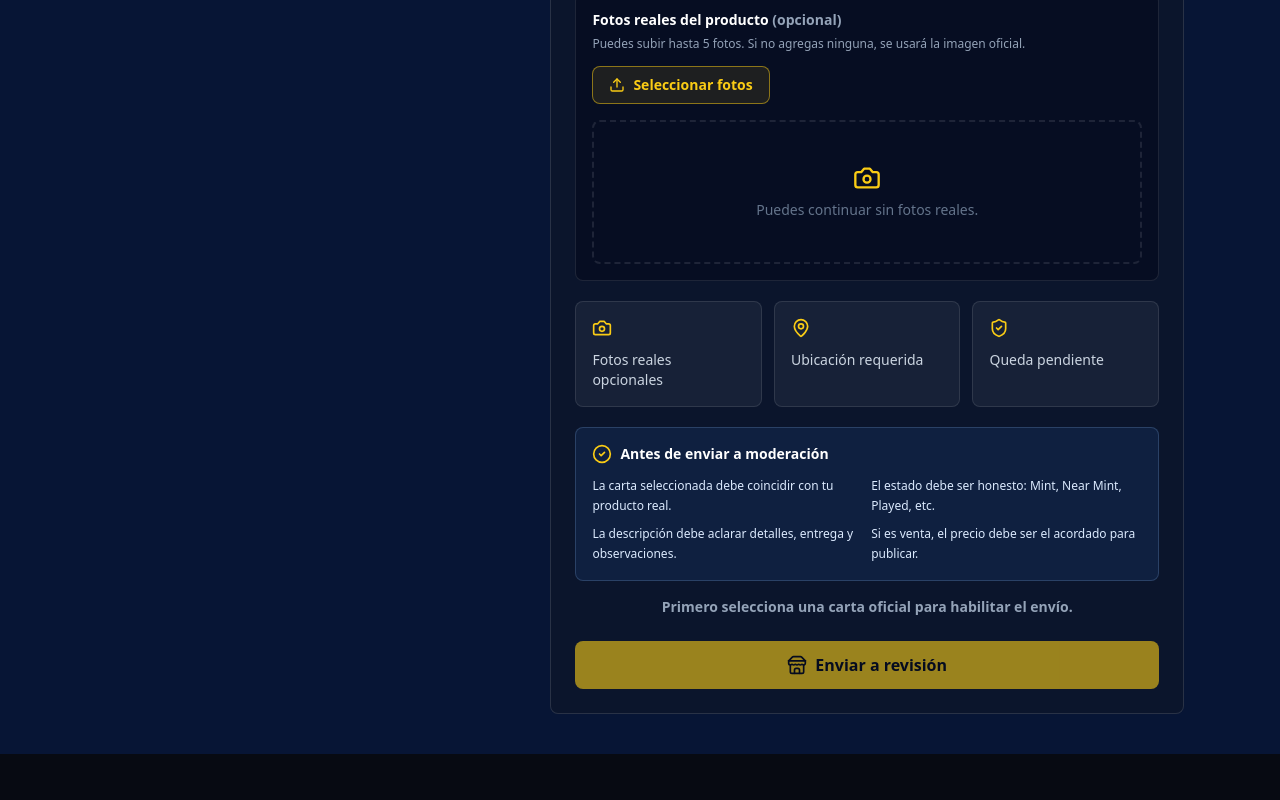
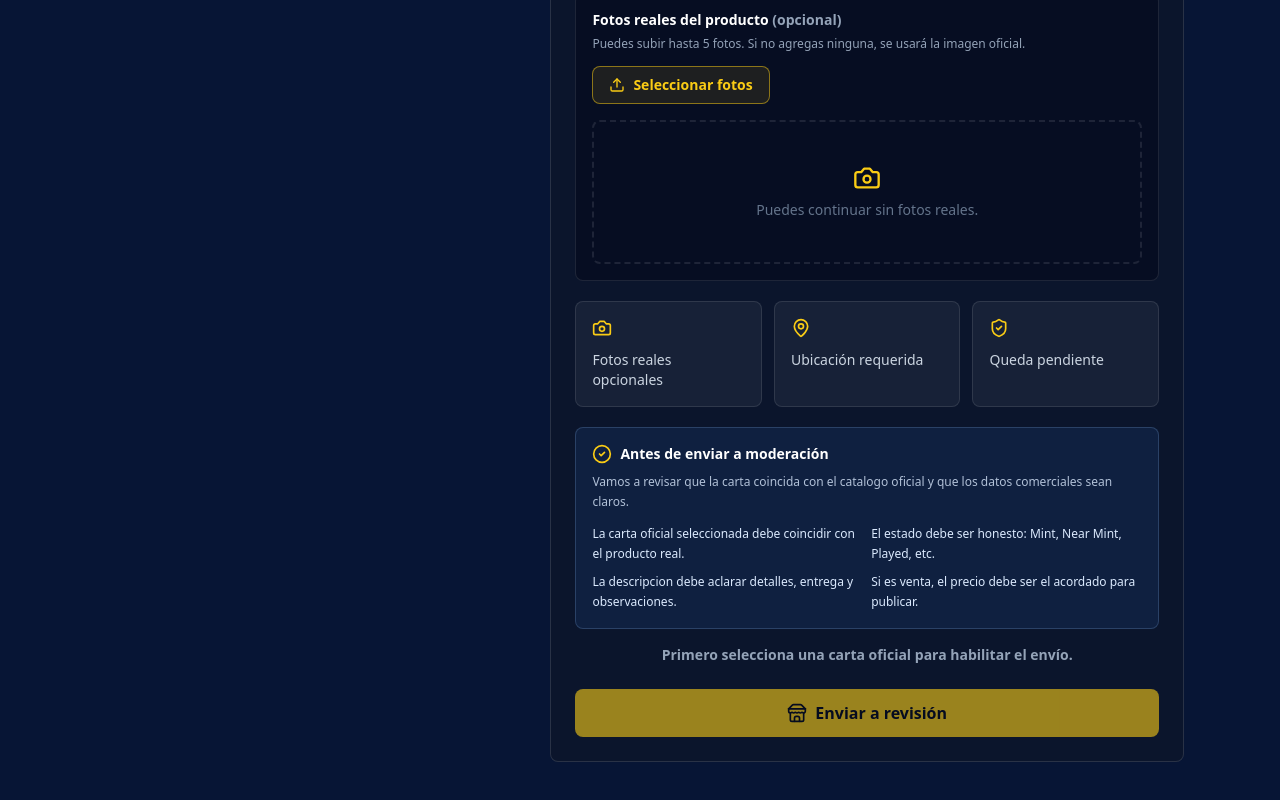
Before and after one commit to ViralFrame2026/PokeTrade-HUB, a Next.js app: page /publish in a window 1280 px wide. Shown: the part 1277-2077 px from the top of the page. Before the commit the page ends 2031 px from the top, so only its background shows below. Built offline with nearby package versions, Linux system fonts and the light colour scheme.

Commit message:
Polish publish moderation checklist

```diff
--- a/components/publish-form.tsx
+++ b/components/publish-form.tsx
@@ -141,6 +141,26 @@ export function PublishForm() {
       productTitle.trim().length >= 3 &&
       accessoryType &&
       photos.length > 0);
+  const moderationChecklist = isCardProduct
+    ? [
+        "La carta oficial seleccionada debe coincidir con el producto real.",
+        "El estado debe ser honesto: Mint, Near Mint, Played, etc.",
+        "La descripcion debe aclarar detalles, entrega y observaciones.",
+        "Si es venta, el precio debe ser el acordado para publicar."
+      ]
+    : productCategory === "sealed"
+      ? [
+          "El producto sellado debe verse cerrado y autentico en las fotos.",
+          "El tipo elegido debe coincidir: ETB, booster, blister, tin u otro.",
+          "La descripcion debe aclarar idioma, edicion, estado del empaque y entrega.",
+          "Si es venta, el precio debe ser el acordado para publicar."
+        ]
+      : [
+          "El accesorio debe verse claramente en las fotos reales.",
+          "El tipo elegido debe coincidir: binder, sleeves, deck box, playmat u otro.",
+          "La descripcion debe aclarar capacidad, estado, medidas y forma de entrega.",
+          "Si es venta, el precio debe ser el acordado para publicar."
+        ];
 
   useEffect(() => {
     const previews = photos.map((photo) => URL.createObjectURL(photo));
@@ -907,11 +927,15 @@ export function PublishForm() {
           <CheckCircle2 className="h-5 w-5 text-pokemonYellow" />
           Antes de enviar a moderación
         </p>
+        <p className="mt-2 text-xs leading-5 text-blue-100/80">
+          {isCardProduct
+            ? "Vamos a revisar que la carta coincida con el catalogo oficial y que los datos comerciales sean claros."
+            : "Vamos a revisar las fotos reales, el tipo de producto, la descripcion y la coherencia del precio."}
+        </p>
         <ul className="mt-3 grid gap-2 text-xs leading-5 text-blue-100 sm:grid-cols-2">
-          <li>La carta seleccionada debe coincidir con tu producto real.</li>
-          <li>El estado debe ser honesto: Mint, Near Mint, Played, etc.</li>
-          <li>La descripción debe aclarar detalles, entrega y observaciones.</li>
-          <li>Si es venta, el precio debe ser el acordado para publicar.</li>
+          {moderationChecklist.map((item) => (
+            <li key={item}>{item}</li>
+          ))}
         </ul>
       </section>
       {success ? (
```
